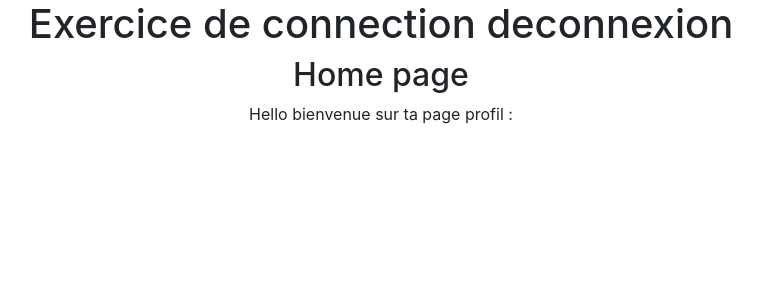
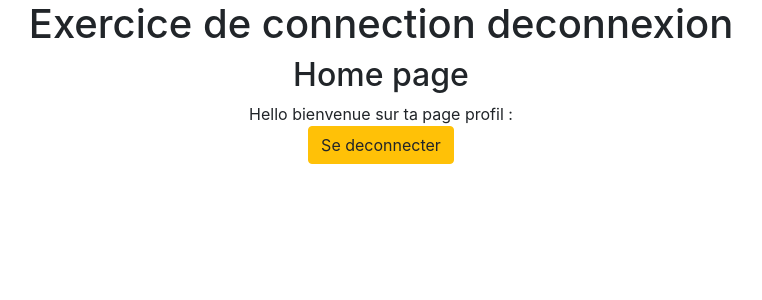
Before and after one commit to eddelaage/authentication_passport_jwt_client, a React (Create React App) app: page /home/1 in a window 1280 px wide. Shown: the top 300 px of the page, without its empty margins (259-1021 px from the left). Built offline with nearby package versions, Linux system fonts and the light colour scheme.

Commit message:
Add Disconnected button on Home and redirect on login

```diff
--- a/src/components/Home.js
+++ b/src/components/Home.js
@@ -1,24 +1,51 @@
 import React from 'react'
 import {withRouter} from 'react-router'
 import getJwt from '../helpers/jwt'
+import {Button} from 'react-bootstrap'
+
+import { Redirect } from 'react-router-dom'
 
 class Home extends React.Component {
   constructor(props) {
     super(props)
     this.state = {
+      isLogin: false,
       // user : this.props.state.user,
       isLoad: false,
       token: localStorage.getItem('token')
     }
   }
 
+  componentWillMount() {
+    this.setState({isLogin: true})
+
+  }
+
+  handelClickDisconnected = (event) => {
+    // event.preventDefault();
+    localStorage.clear()
+    this.setState({"token": '', isLogin: false, username: '' })
+    // console.log(localStorage)
+  }
+
 
   render() {
+    {console.log(this.props.location.state && this.props.location.state.referrer)}
+    console.log('Is Login', this.state.isLogin)
+    const  redirectToReferrer  = this.state.isLogin
+    if (!redirectToReferrer)
+            return (<Redirect to={{
+                pathname: '/'
+               }
+            } />)
 
     return(
       <div>
       <h2>Home page</h2>
       Hello bienvenue sur ta page profil : {this.props.location.state && this.props.location.state.referrer.firstName} {this.props.location.state && this.props.location.state.referrer.lastName}
+      <p>
+      {this.state.isLogin ? <Button onClick={this.handelClickDisconnected} bsStyle='warning' id="disconnected">Se deconnecter</Button> : '' }
+      </p>
     </div>
     )
   }
```
